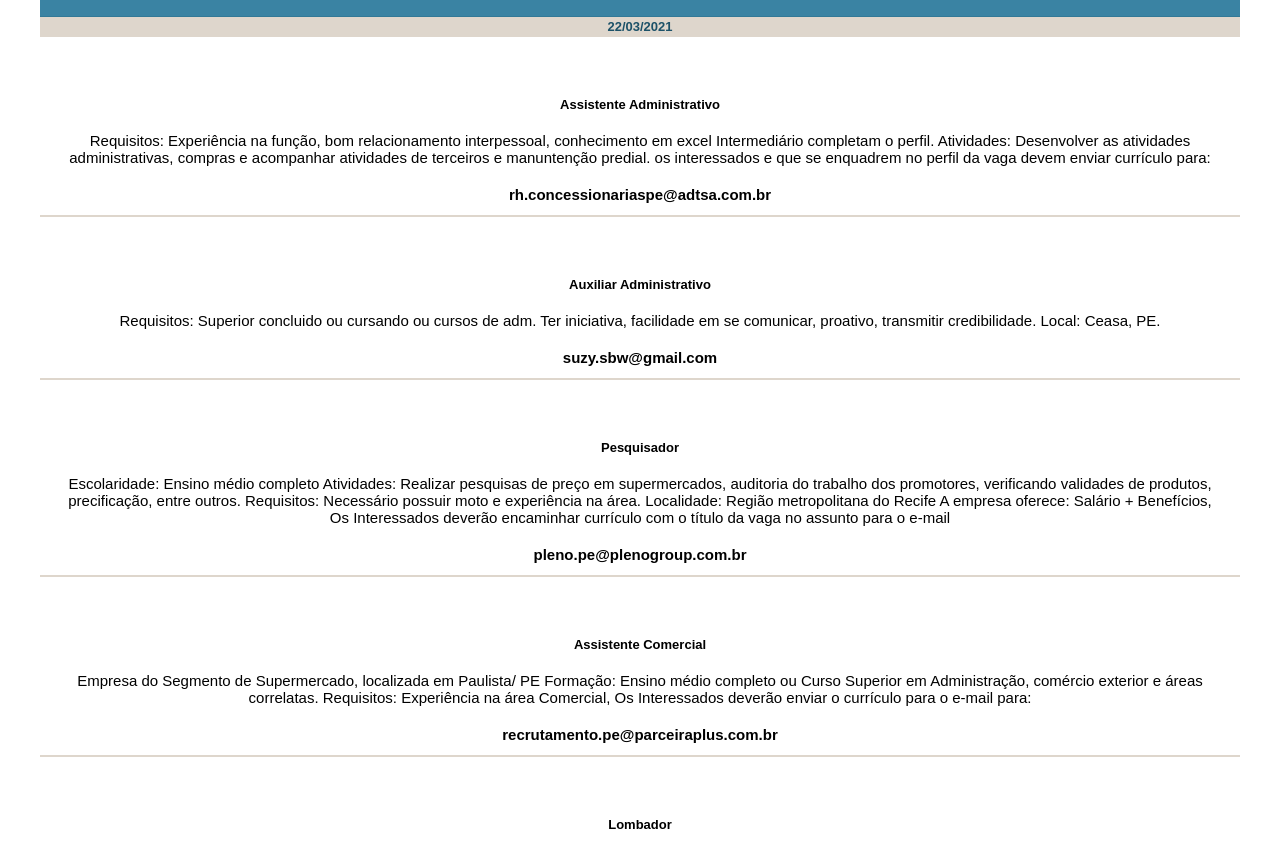
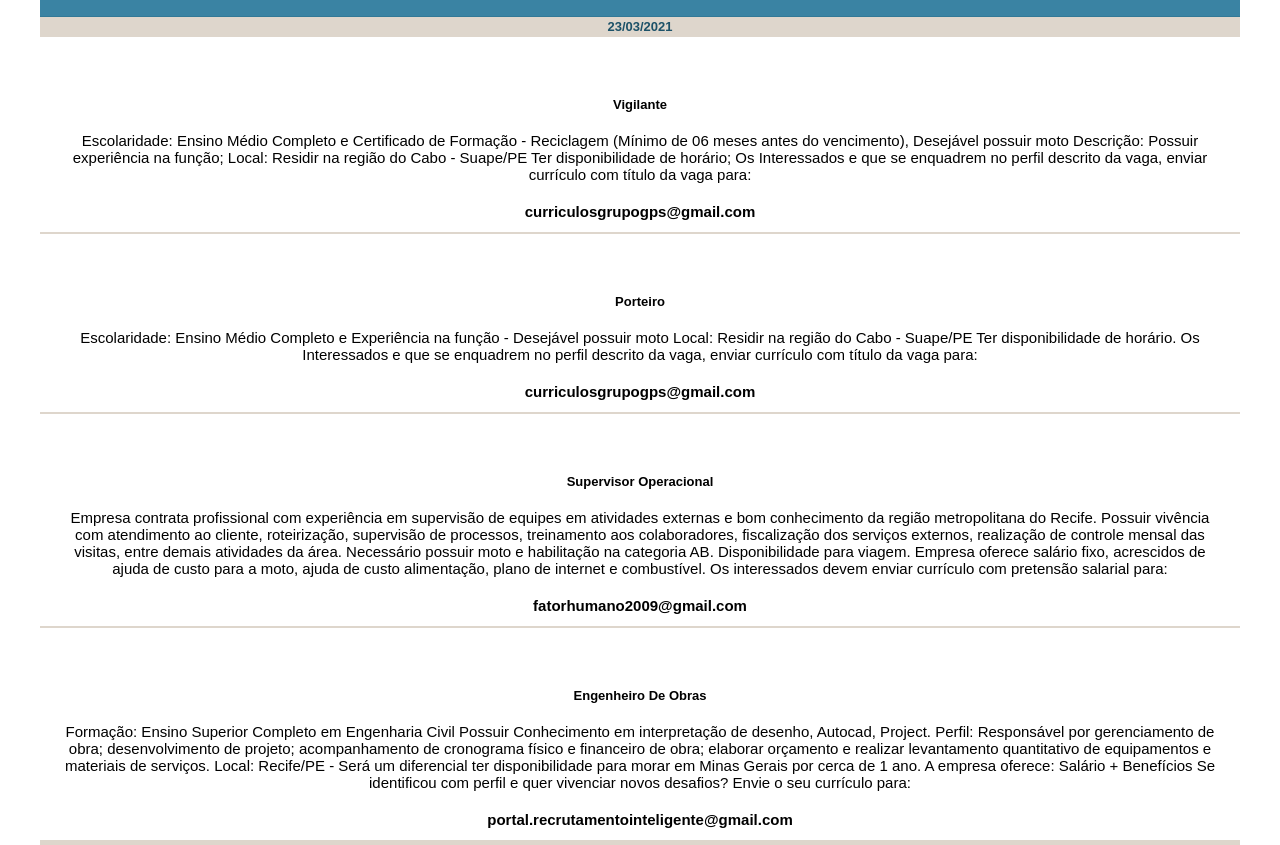
Before and after one commit to valdanosimao/vsempregos, a plain HTML site: page vagas/index.html in a window 1280 px wide. Shown: the part 94-939 px from the top of the page. Drawn offline with Linux system fonts and the light colour scheme; a web font is replaced by a local one.

Commit message:
atualizção de vagas manhã

```diff
--- a/vagas/index.html
+++ b/vagas/index.html
@@ -40,6 +40,70 @@
    <!--quadro de vagas-->
   <section class="container2">
     <div class="box-principal">
+
+
+      <div class="date">
+        <h1>23/03/2021</h1>
+      </div>
+
+      <div class="box">
+
+        <h1>Vigilante</h1>
+
+        <p>Escolaridade: Ensino Médio Completo e Certificado de Formação - Reciclagem (Mínimo de 06 meses antes do vencimento), Desejável possuir moto
+          Descrição: Possuir experiência na função;
+          Local: Residir na região do Cabo - Suape/PE
+          Ter disponibilidade de horário;
+          Os Interessados e que se enquadrem no perfil descrito da vaga, enviar currículo com título da vaga para:
+        </p>
+         <h3>curriculosgrupogps@gmail.com</h3>
+
+      </div>
+
+      <div class="box">
+
+        <h1>Porteiro</h1>
+
+        <p>Escolaridade: Ensino Médio Completo e Experiência na função - Desejável possuir moto
+          Local: Residir na região do Cabo - Suape/PE
+          Ter disponibilidade de horário.
+          Os Interessados e que se enquadrem no perfil descrito da vaga, enviar currículo com título da vaga para:
+        </p>
+         <h3>curriculosgrupogps@gmail.com</h3>
+
+      </div>
+
+      <div class="box">
+
+        <h1>Supervisor Operacional</h1>
+
+        <p>Empresa contrata profissional com experiência em supervisão de equipes em atividades externas e bom conhecimento
+          da região metropolitana do Recife.
+          Possuir vivência com atendimento ao cliente, roteirização, supervisão de processos, treinamento aos colaboradores,
+          fiscalização dos serviços externos, realização de controle mensal das visitas, entre demais atividades da área. Necessário
+          possuir moto e habilitação na categoria AB.
+          Disponibilidade para viagem. Empresa oferece salário fixo, acrescidos de ajuda de custo para a moto, ajuda de custo alimentação,
+          plano de internet e combustível.
+          Os interessados devem enviar currículo com pretensão salarial para:
+        </p>
+         <h3>fatorhumano2009@gmail.com</h3>
+
+      </div>
+
+      <div class="box">
+
+        <h1>Engenheiro De Obras</h1>
+
+        <p>Formação: Ensino Superior Completo em Engenharia Civil
+          Possuir Conhecimento em interpretação de desenho, Autocad, Project.
+          Perfil: Responsável por gerenciamento de obra; desenvolvimento de projeto; acompanhamento de cronograma físico e financeiro de obra; elaborar orçamento e realizar levantamento quantitativo de equipamentos e materiais de serviços.
+          Local: Recife/PE - Será um diferencial ter disponibilidade para morar em Minas Gerais por cerca de 1 ano.
+          A empresa oferece: Salário + Benefícios
+          Se identificou com perfil e quer vivenciar novos desafios? Envie o seu currículo para:
+        </p>
+         <h3>portal.recrutamentointeligente@gmail.com</h3>
+
+      </div>
 
       <div class="date">
         <h1>22/03/2021</h1>
```
